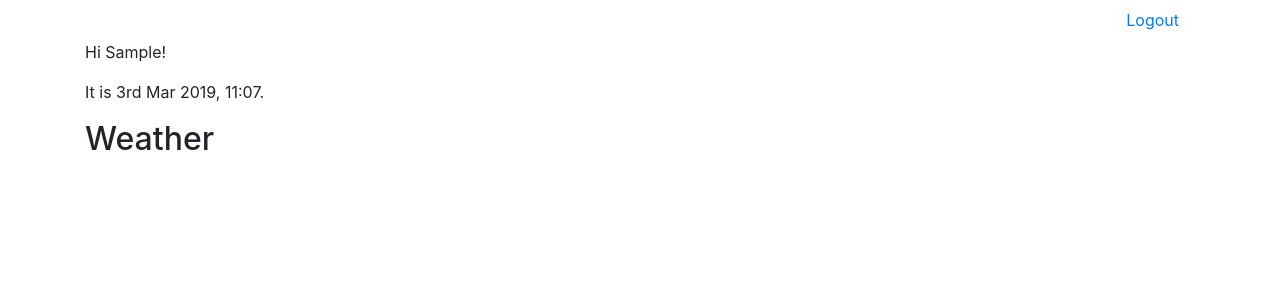
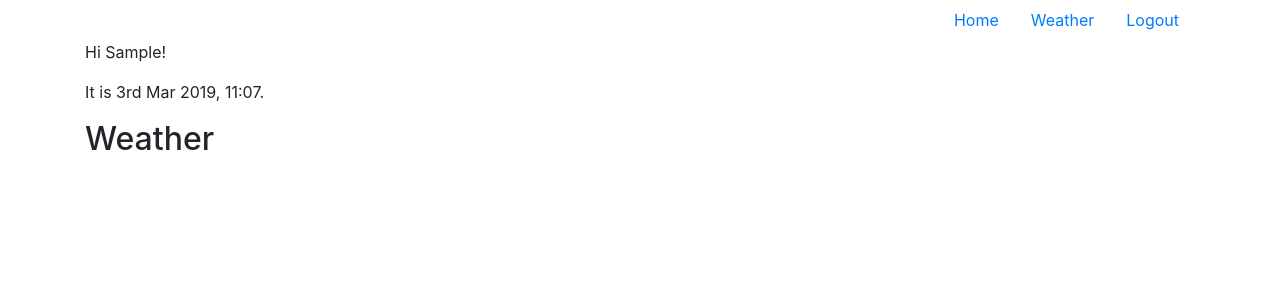
Before and after one commit to sam-atkins/portal, a Django app: page / in a window 1280 px wide. Shown: the top 300 px of the page. Run offline with Django 3.2, Linux system fonts and the light colour scheme; the visitor is signed in with stand-in values (Sample User, id 1); some libraries are stand-ins or nearby versions.

Commit message:
move nav to separate html

```diff
--- a/home/templates/home/base.html
+++ b/home/templates/home/base.html
@@ -12,19 +12,7 @@
   </head>
   <body>
     <div class="container">
-      {% block nav %}
-        <ul class="nav justify-content-end">
-          {% if user.is_authenticated %}
-            <li class="nav-item">
-              <a class="nav-link active" href="{% url 'logout' %}">Logout</a>
-            </li>
-          {% else %}
-            <li class="nav-item">
-              <a class="nav-link" href="{% url 'login' %}">Login</a>
-            </li>
-          {% endif %}
-        </ul>
-      {% endblock %}
+      {% include "home/nav.html" %}
       {% block content %}{% endblock %}
       {% block login %}{% endblock %}
     </div>
--- /dev/null
+++ b/home/templates/home/nav.html
@@ -0,0 +1,17 @@
+<ul class="nav justify-content-end">
+  {% if user.is_authenticated %}
+    <li class="nav-item">
+      <a class="nav-link active" href="{% url 'home' %}">Home</a>
+    </li>
+    <li class="nav-item">
+      <a class="nav-link active" href="{% url 'weather' %}">Weather</a>
+    </li>
+    <li class="nav-item">
+      <a class="nav-link active" href="{% url 'logout' %}">Logout</a>
+    </li>
+  {% else %}
+    <li class="nav-item">
+      <a class="nav-link" href="{% url 'login' %}">Login</a>
+    </li>
+  {% endif %}
+</ul>
```
